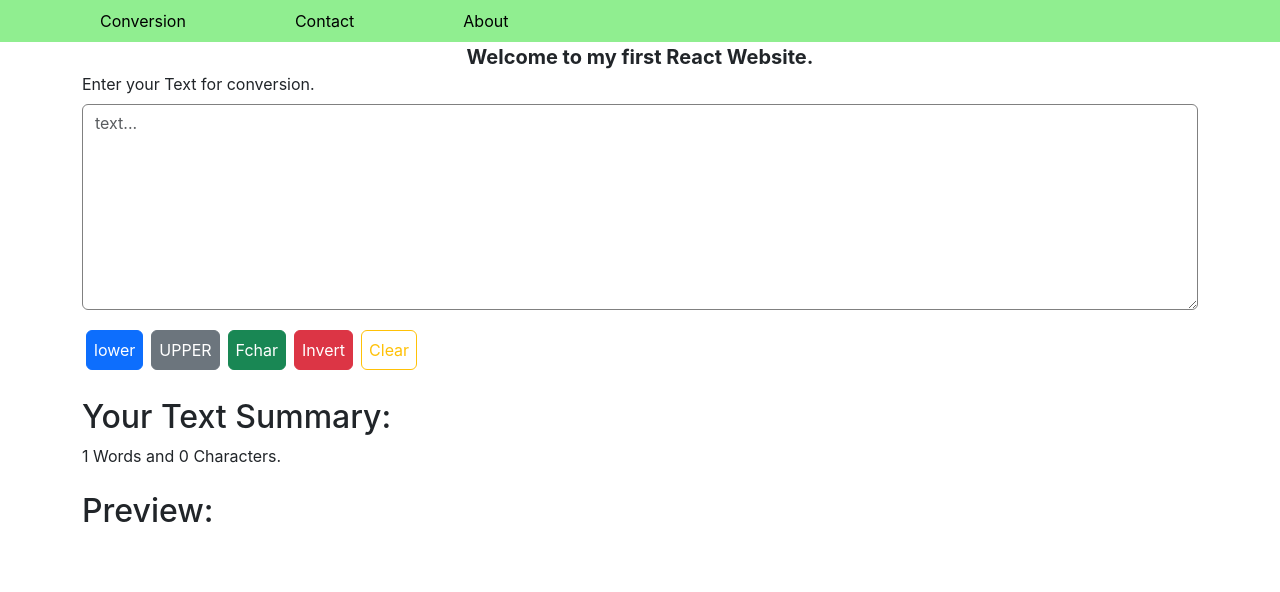
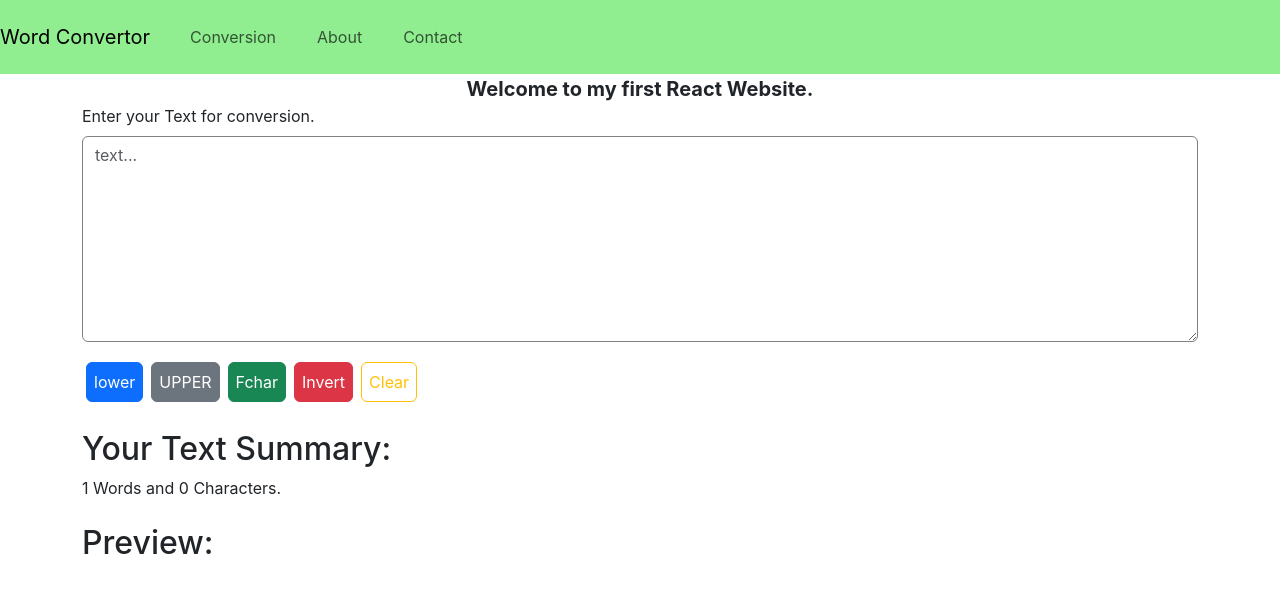
Before and after one commit to Tomkndn/word-convertor, a React (Create React App) app: page / in a window 1280 px wide. Shown: the top 592 px of the page. Built offline with nearby package versions, Linux system fonts and the light colour scheme.

Commit message:
responsive navbar

```diff
--- a/public/index.html
+++ b/public/index.html
@@ -2,14 +2,14 @@
 <html lang="en">
   <head>
     <meta charset="utf-8" />
-    <link rel="icon" href="%PUBLIC_URL%/favicon.ico" />
+    <link rel="icon" src="T.png" />
     <meta name="viewport" content="width=device-width, initial-scale=1" />
     <meta name="theme-color" content="#000000" />
     <meta
       name="description"
       content="Web site created using create-react-app"
     />
-    <link rel="apple-touch-icon" href="%PUBLIC_URL%/logo192.png" />
+    <link rel="icon" href="T.png" />
     <!--
       manifest.json provides metadata used when your web app is installed on a
       user's mobile device or desktop. See https://developers.google.com/web/fundamentals/web-app-manifest/
@@ -24,7 +24,7 @@
       work correctly both with client-side routing and a non-root public URL.
       Learn how to configure a non-root public URL by running `npm run build`.
     -->
-    <title>Intro</title>
+    <title>Word</title>
     <link href="https://cdn.jsdelivr.net/npm/bootstrap@5.3.0-alpha3/dist/css/bootstrap.min.css" rel="stylesheet" integrity="sha384-KK94CHFLLe+nY2dmCWGMq91rCGa5gtU4mk92HdvYe+M/SXH301p5ILy+dN9+nJOZ" crossorigin="anonymous">
   </head>
   <body>
--- a/src/App.css
+++ b/src/App.css
@@ -47,7 +47,7 @@
 }
 li{
   padding: 9px;
-  padding-left: 100px;
+  padding-left: 1rem;
 }
 a{
   color: black;
--- a/src/components/Nav.js
+++ b/src/components/Nav.js
@@ -1,10 +1,25 @@
 import React from 'react'
 export default function Nav(){
     return(
-        <nav>
-            <li><a href="/">Conversion</a></li>
-            <li><a href="/">Contact</a></li>
-            <li><a href="/">About</a></li>
+        <nav className="navbar navbar-expand-lg">
+            <a className="navbar-brand" href="#">Word Convertor</a>
+            <button className="navbar-toggler" type="button" data-toggle="collapse" data-target="#navbarSupportedContent" aria-controls="navbarSupportedContent" aria-expanded="false" aria-label="Toggle navigation">
+                <span className="navbar-toggler-icon"></span>
+            </button>
+
+            <div className="collapse navbar-collapse" id="navbarSupportedContent">
+                <ul className="navbar-nav mr-auto">
+                    <li className="nav-item active">
+                        <a className="nav-link" href="#">Conversion</a>
+                    </li>
+                    <li className="nav-item">
+                        <a className="nav-link" href="#">About</a>
+                    </li>
+                    <li className="nav-item">
+                        <a className="nav-link" href="#">Contact</a>
+                    </li>
+                </ul>
+            </div>
         </nav>
     );
 }
```
Also changed, not shown: public/T.png (added).
